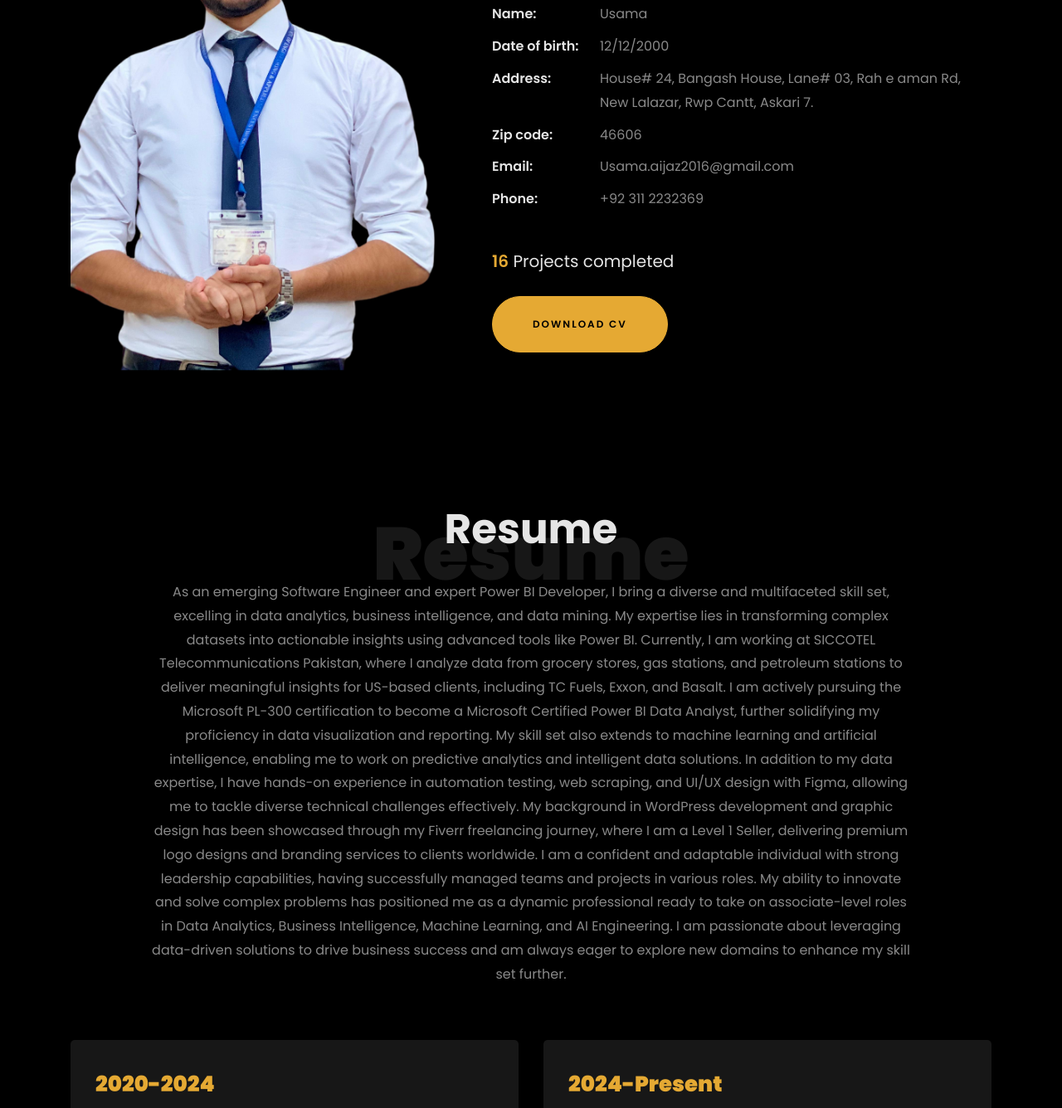
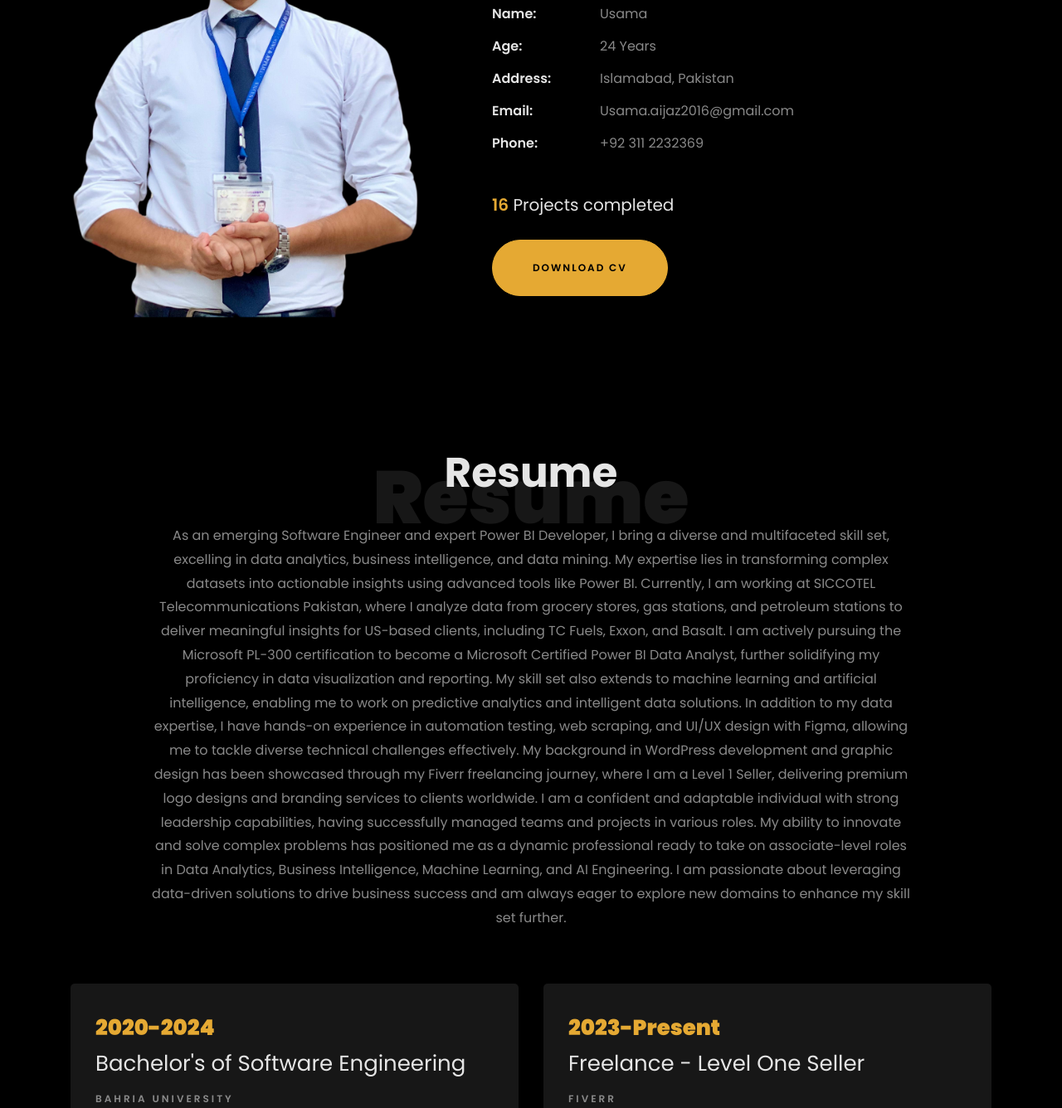
Before and after one commit to EngineerUsama/Portfolio, a website: page index.html in a window 1280 px wide. Shown: the part 1184-2520 px from the top of the page at 83% size. Drawn offline with nearby package versions, Linux system fonts and the light colour scheme; files whose address does not match are found by name.

Commit message:
fiverr addition

```diff
--- a/index.html
+++ b/index.html
@@ -183,9 +183,8 @@
 		            <p>An Expert Data Driven Software Engineer with a wide range of flavours and expertise in many domains of Software Engineering. An enthusiastic and eager to grow professionally in the world of 4th Industrial Revolution</p>
 		            <ul class="about-info mt-4 px-md-0 px-2">
 		            	<li class="d-flex"><span>Name:</span> <span>Usama</span></li>
-		            	<li class="d-flex"><span>Date of birth:</span> <span>12/12/2000</span></li>
-		            	<li class="d-flex"><span>Address:</span> <span>House# 24, Bangash House, Lane# 03, Rah e aman Rd, New Lalazar, Rwp Cantt, Askari 7.</span></li>
-		            	<li class="d-flex"><span>Zip code:</span> <span>46606</span></li>
+		            	<li class="d-flex"><span>Age:</span> <span>24 Years</span></li>
+		            	<li class="d-flex"><span>Address:</span> <span>Islamabad, Pakistan</span></li>
 		            	<li class="d-flex"><span>Email:</span> <span>Usama.aijaz2016@gmail.com</span></li>
 		            	<li class="d-flex"><span>Phone: </span> <span>+92 311 2232369</span></li>
 		            </ul>
@@ -248,6 +247,13 @@ I am a confident and adaptable individual with strong leadership capabilities, h
                 </div>
             </div>
             <div class="col-md-6">
+                <div class="resume-wrap ftco-animate">
+                    <span class="date">2023-Present</span>
+                    <h2>Freelance - Level One Seller</h2>
+                    <span class="position">Fiverr</span>
+                    <p class="mt-4">Delivered creative and impactful designs, specializing in logo design, video editing, and CGI ads for diverse clients globally. Successfully completed many logo design and video editing projects with an overall 4.8-star rating, ensuring client satisfaction and brand alignment. New to market of creating visually appealing and marketing-driven CGI advertisements for enhanced brand engagement. Offered professional video editing services, including promotional videos, social media reels, and YouTube content ptimization. Provided customized design solutions tailored to client needs, ensuring brand identity and consistency. Demonstrated expertise in modern design tools such as Adobe Photoshop, Illustrator, Premiere Pro, and After Effects. Built long-term relationships with clients by delivering high-quality services on time and exceeding expectations.
+                    </p>
+                </div>
                 <div class="resume-wrap ftco-animate">
                     <span class="date">2024-Present</span>
                     <h2>Data Analyst</h2>
```
